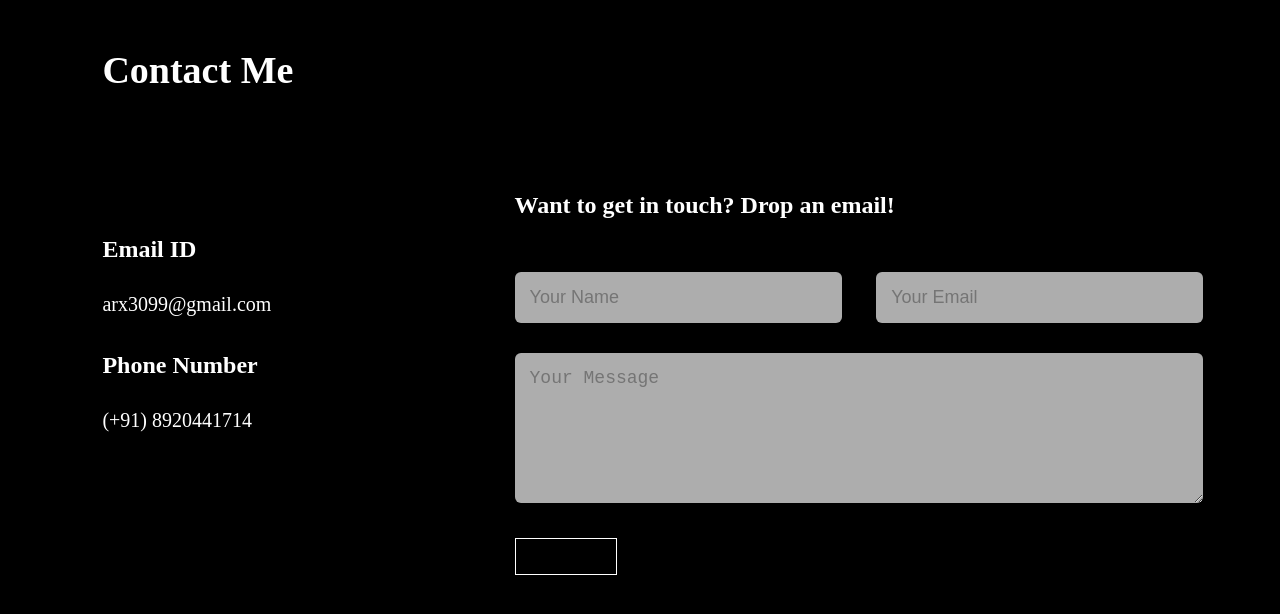
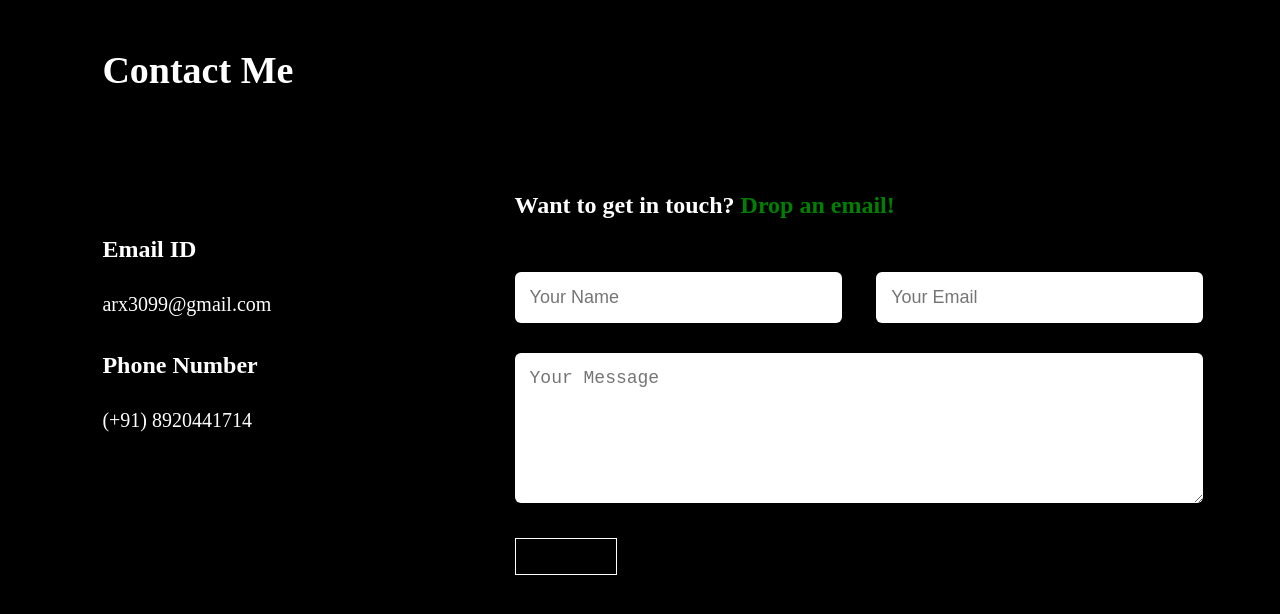
Before and after one commit to NamelessExplorer/Portfolio, a Next.js app: page /components/contact in a window 1280 px wide. Shown: the top 614 px of the page. Built offline with nearby package versions, Linux system fonts and the light colour scheme.

Commit message:
Made font color more consistent

```diff
--- a/pages/components/contact.js
+++ b/pages/components/contact.js
@@ -25,8 +25,8 @@ const Contact = () => {
 
                 <div className="contact-right">
 
-                    <h2 className='formtitle'>Want to get in touch? Drop an email!</h2>
-                    <form method="post">
+                    <h2 className='formtitle' data-text="Drop an email!">Want to get in touch? </h2>
+                    <form method="post" className="form">
 
                         <div className="nue">
                             <input className="io1" type="text" name="Name" placeholder="Your Name" required />
--- a/styles/About.css
+++ b/styles/About.css
@@ -64,7 +64,7 @@
 .profile {
     width: 100%;
     border-radius: 15px;
-    box-shadow: 0px 0px 10px 0px #ffc3d6;
+    box-shadow: 0px 0px 10px 0px #69e271;
 }
 
 .profile::before {
@@ -105,7 +105,7 @@
     content: '';
     width: 0;
     height: 3px;
-    background: #ff004f;
+    background: #00ff9d;
     position: absolute;
     left: 0;
     bottom: -8px;
--- a/styles/Contact.css
+++ b/styles/Contact.css
@@ -5,6 +5,10 @@
   border-radius: 1px solid white;
   margin-bottom: 2%;
   justify-content: center;
+}
+
+.form{
+  color: black;
 }
 
 .subtitle3{
@@ -26,6 +30,11 @@
 .formtitle{
   margin-bottom: 5%;
   word-wrap: break-word;
+}
+
+.formtitle::after{
+  content: attr(data-text);
+  color: green;
 }
 
 .contact-left p {
@@ -84,10 +93,10 @@ form textarea {
   width: 90%;
   border: 0;
   outline: none;
-  background: #adadad;
+  background: #ffffff;
   padding: 15px;
   margin: 15px 0;
-  color: #fff;
+  color: #000000;
   font-size: 18px;
   border-radius: 6px;
 }
--- a/styles/Projects.css
+++ b/styles/Projects.css
@@ -43,7 +43,7 @@
 .layer {
     width: 100%;
     height: 0;
-    background: linear-gradient(rgba(0, 0, 0, 0.6), #b754ed);
+    background: linear-gradient(rgba(0, 0, 0, 0.6), #34e3a9);
     border-radius: 10px;
     position: absolute;
     left: 0;
```
